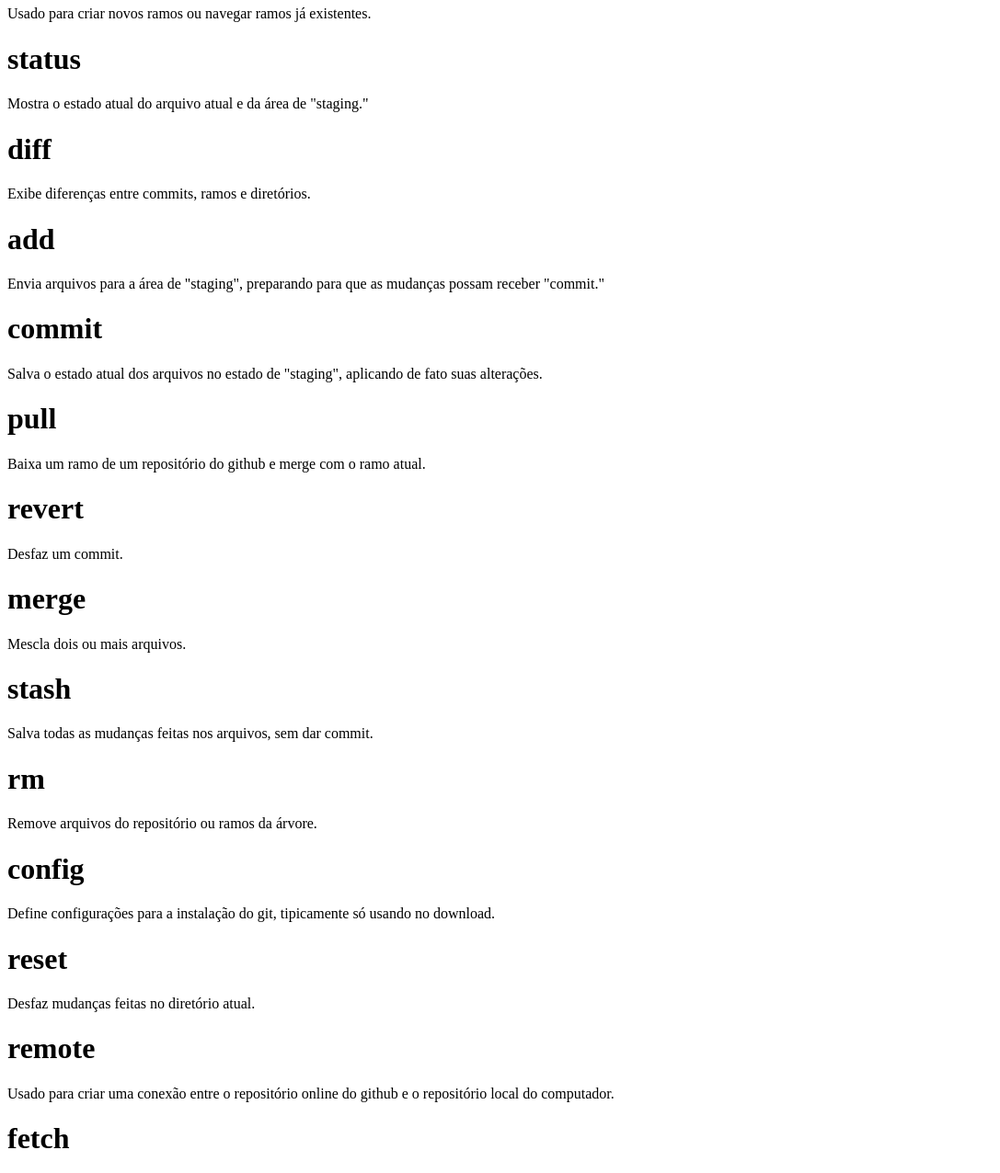
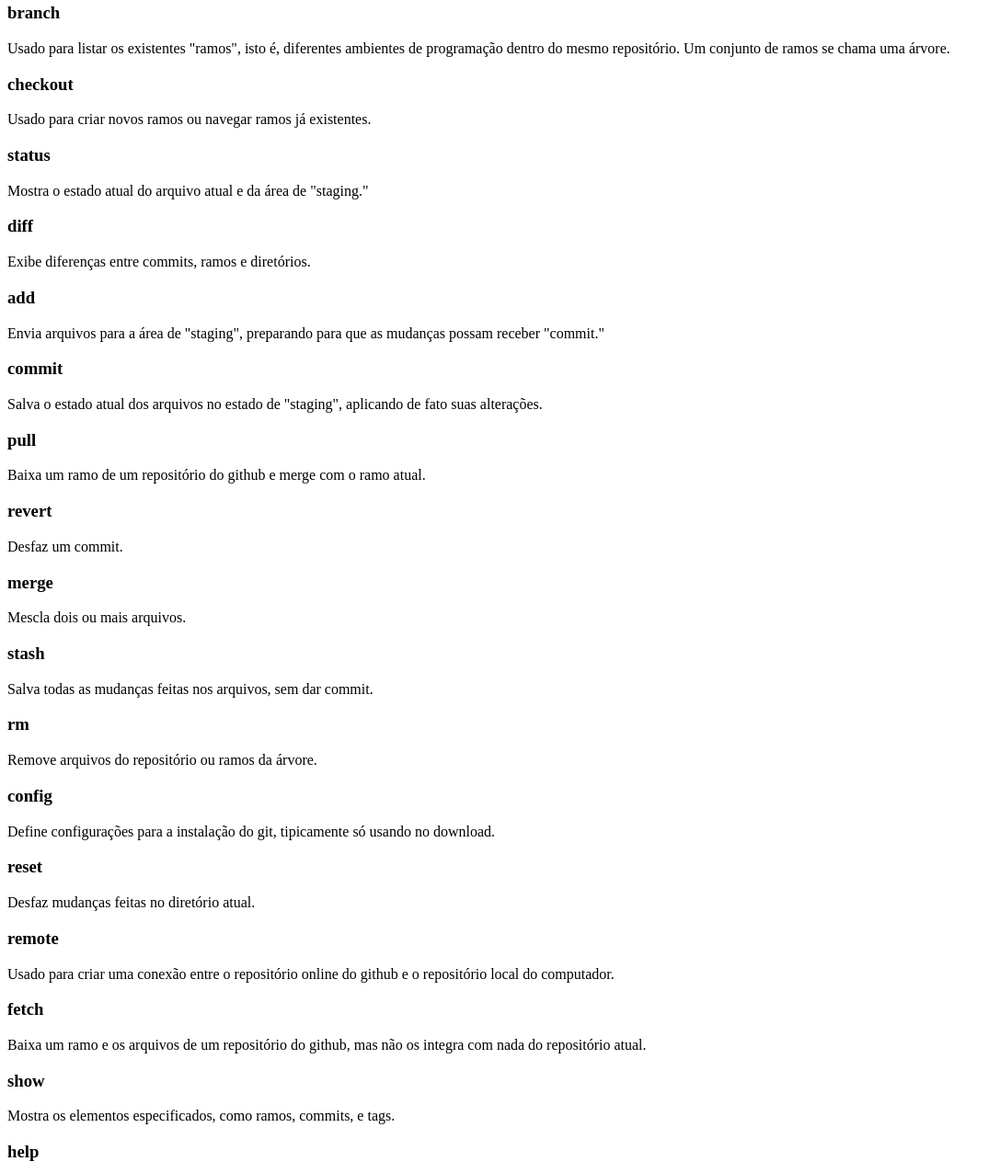
Before and after one commit to VSocks/HTMLtutorial, a plain HTML site: page tutorial.html in a window 1280 px wide. Shown: the part 727-2003 px from the top of the page at 92% size, without its empty margins (0-1087 px from the left). Drawn offline with Linux system fonts and the light colour scheme.

Commit message:
mais formatação

```diff
--- a/tutorial.html
+++ b/tutorial.html
@@ -11,9 +11,9 @@
 </head>
 
 <body>
-    <title>
+    <h2>
         O que é git?
-    </title>
+    </h2>
     <p>
         Git é um sistema de controle de versões, ou seja, um software utilizado para desenvolver programas que oferece
         um aplo controle sobre cada mudança
@@ -22,16 +22,16 @@
         trabalhos em um só, e que cada erro que seja cometido durante a programação possa ser revertido para uma versão
         anterior, entre outras aplicações.
     </p>
-    <title>
+    <h2>
         O que é github?
-    </title>
+    </h2>
     <p>
         Github é o repositório do git, ou seja, é uma plataforma em nuvem em que cada pessoa possui seu perfil onde
         podem armazenar seus projetos e colaborar com outros desenvolvedores.
     </p>
-    <title>
+    <h2>
         Como instalar o git e criar conta no github?
-    </title>
+    </h2>
     <p>
         O git pode ser baixado pelo <a href="https://git-scm.com/downloads">site do git</a>. Caso esteja utilizando
         alguma versão do linux, também pode ser feito pelo terminal. Por exemplo, no Ubuntu ele pode ser instalado com
@@ -47,139 +47,139 @@
     site verifica se ele não é um robô, e então o processo está completo. Caso seja estudante, pode estar entitulado a
     uma versão prêmium do site.
     </p>
-    <title>
+    <h2>
         Alguns comandos do git
-    </title>
-    <h1>
+    </h2>
+    <h3>
         init
-    </h1>
+    </h3>
     <p>
         Inicia o git, criando um novo repositório local vazio para o projeto
     </p>
-    <h1>
+    <h3>
         clone
-    </h1>
+    </h3>
     <p>
         Cria uma cópia de um repositório já existente do github.
     </p>
-    <h1>
+    <h3>
         branch
-    </h1>
+    </h3>
     <p>
         Usado para listar os existentes "ramos", isto é, diferentes ambientes de programação dentro do mesmo
         repositório. Um conjunto de ramos se chama uma árvore.
     </p>
-    <h1>
+    <h3>
         checkout
-    </h1>
+    </h3>
     <p>
         Usado para criar novos ramos ou navegar ramos já existentes.
     </p>
-    <h1>
+    <h3>
         status
-    </h1>
+    </h3>
     <p>
         Mostra o estado atual do arquivo atual e da área de "staging."
     </p>
-    <h1>
+    <h3>
         diff
-    </h1>
+    </h3>
     <p>
         Exibe diferenças entre commits, ramos e diretórios.
     </p>
-    <h1>
+    <h3>
         add
-    </h1>
-    <p1>
+    </h3>
+    <p>
         Envia arquivos para a área de "staging", preparando para que as mudanças possam receber "commit."
-    </p1>
-    <h1>
+    </p>
+    <h3>
         commit
-    </h1>
-    <p1>
+    </h3>
+    <p>
         Salva o estado atual dos arquivos no estado de "staging", aplicando de fato suas alterações.
-    </p1>
-    <h1>
+    </p>
+    <h3>
         pull
-    </h1>
+    </h3>
     <p>
         Baixa um ramo de um repositório do github e merge com o ramo atual.
     </p>
-    <h1>
+    <h3>
         revert
-    </h1>
+    </h3>
     <p>
         Desfaz um commit.
     </p>
-    <h1>
+    <h3>
         merge
-    </h1>
+    </h3>
     <p>
         Mescla dois ou mais arquivos.
     </p>
-    <h1>
+    <h3>
         stash
-    </h1>
+    </h3>
     <p>
         Salva todas as mudanças feitas nos arquivos, sem dar commit.
     </p>
-    <h1>
+    <h3>
         rm
-    </h1>
+    </h3>
     <p>
         Remove arquivos do repositório ou ramos da árvore.
     </p>
-    <h1>
+    <h3>
         config
-    </h1>
+    </h3>
     <p>
         Define configurações para a instalação do git, tipicamente só usando no download.
     </p>
-    <h1>
+    <h3>
         reset
-    </h1>
+    </h3>
     <p>
         Desfaz mudanças feitas no diretório atual.
     </p>
-    <h1>
+    <h3>
         remote
-    </h1>
+    </h3>
     <p>
         Usado para criar uma conexão entre o repositório online do github e o repositório local do computador.
     </p>
-    <h1>
+    <h3>
         fetch
-    </h1>
+    </h3>
     <p>
         Baixa um ramo e os arquivos de um repositório do github, mas não os integra com nada do repositório atual.
     </p>
-    <h1>
+    <h3>
         show
-    </h1>
+    </h3>
     <p>
         Mostra os elementos especificados, como ramos, commits, e tags.
     </p>
-    <h1>
+    <h3>
         help
-    </h1>
+    </h3>
     <p>
         Exibe documentação sobre o git.
     </p>
-    <h1>
+    <h3>
         rebase
-    </h1>
+    </h3>
     <p>
         Permite movimentar ramos, para evitar conflitos na hora de junta-los.
     </p>
-    <h1>
+    <h3>
         blame
-    </h1>
+    </h3>
     <p>
         Exibe quem foi a última pessoa a modificar cada linha do arquivo.
     </p>
-    <h1>
+    <h3>
         tag
-    </h1>
+    </h3>
     <p>
         Usado para marcar pontos importantes no histórico do repositório, ou seja, definir "versões" do código.
     </p>
```
